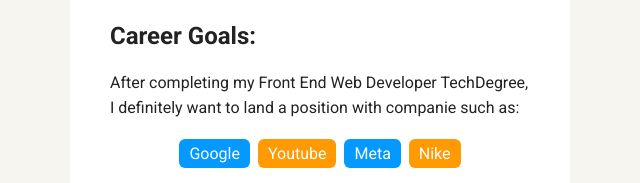
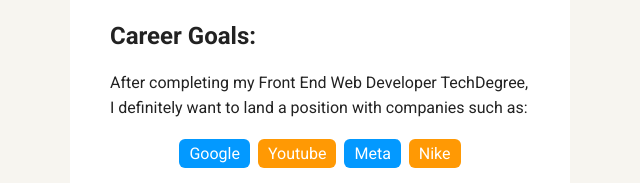
Before and after one commit to JCBCorral/Tech-Degree-Project-1, a plain HTML site: page experience.html in a window 1280 px wide. Shown: the part 538-721 px from the top of the page, 620-1260 px from the left. Drawn offline with Linux system fonts and the light colour scheme; a web font is replaced by a local one.

Commit message:
Update experience.html

```diff
--- a/experience.html
+++ b/experience.html
@@ -41,7 +41,7 @@
 
       <article class="card">
         <h2>Career Goals:</h2>
-        <p>After completing my Front End Web Developer TechDegree, I definitely want to land a position with companie such as:</p>
+        <p>After completing my Front End Web Developer TechDegree, I definitely want to land a position with companies such as:</p>
         <ul class="skills">
           <li>Google</li>
           <li>Youtube</li>
```
